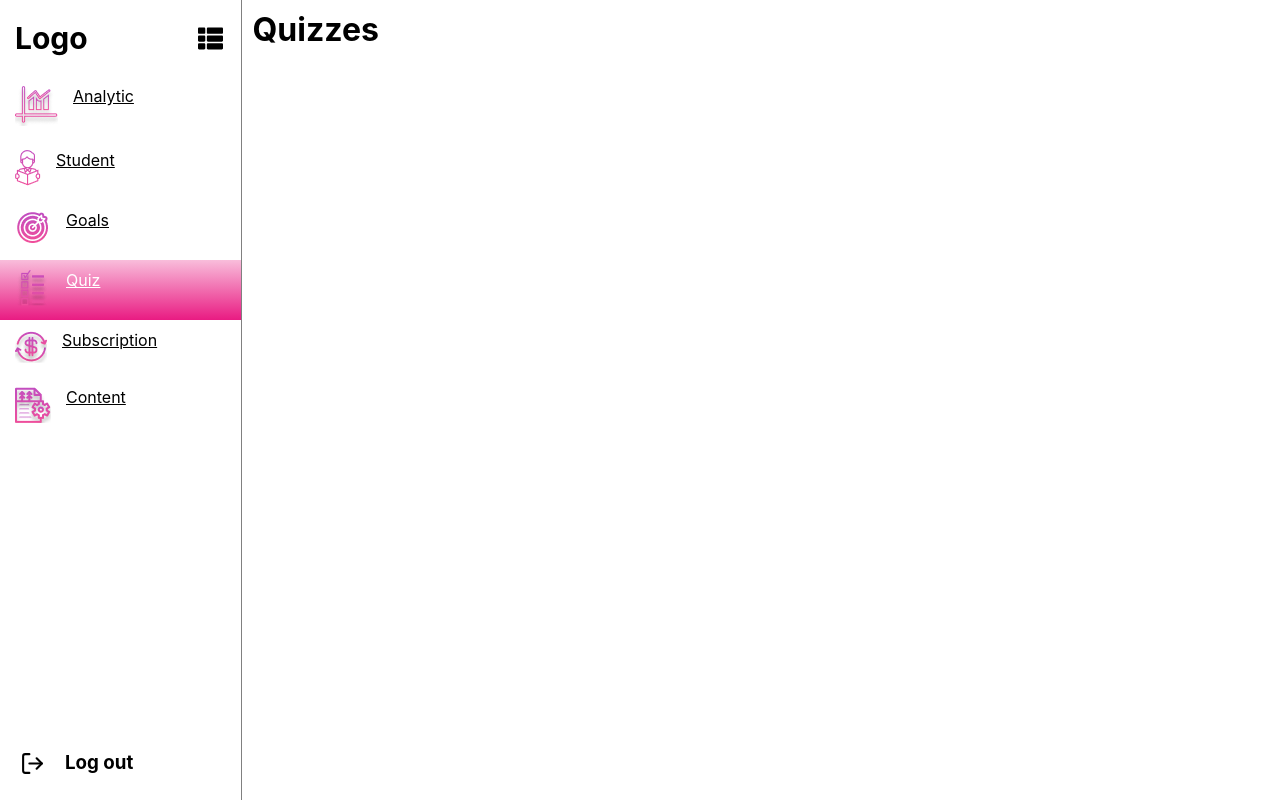
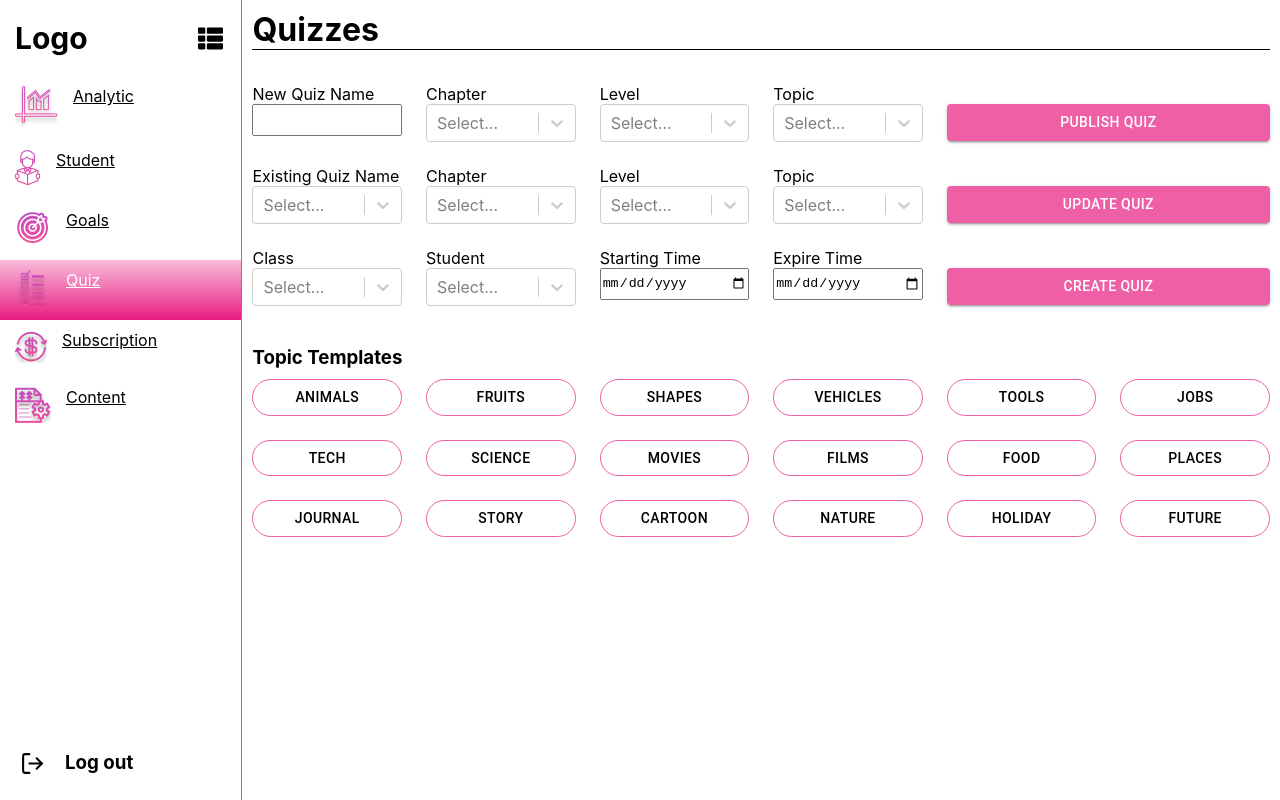
Before and after one commit to MaqiciAn/quals, a React (Create React App) app: page /quiz in a window 1280 px wide. Built offline with nearby package versions, Linux system fonts and the light colour scheme.

Commit message:
Quiz temel bitti

```diff
--- /dev/null
+++ b/src/pages/quiz.css
@@ -0,0 +1,22 @@
+#quizHeader{
+    border-bottom: 1px solid black;
+    margin-bottom: 10px;
+}
+
+#QuizGridContainer{
+    margin-top: 10px;
+}
+
+.quizInputs{
+    width: 100%;
+    height: 4vh;
+}
+
+.quizButtons{
+    margin-top: 20px !important;
+    background-color: #EE5FA6 !important;
+}
+
+#TopicsDiv{
+    margin-top: 40px;
+}
--- a/src/pages/quiz.jsx
+++ b/src/pages/quiz.jsx
@@ -1,9 +1,142 @@
-import React from "react";
+import React, {useState} from "react";
+import "./quiz.css";
+import { Grid } from "@mui/material";
+import Select from "react-select";
+import Button from '@mui/material/Button';
+
+
+const chapter = [
+    {value:'1',label:'Chapter I'},
+    {value:'2',label:'Chapter II'},
+    {value:'3',label:'Chapter III'},
+    {value:'4',label:'Chapter IV'},
+    {value:'5',label:'Chapter V'}
+];
+
+const level = [
+    {value:'1',label:'A1'},
+    {value:'2',label:'A2'},
+    {value:'3',label:'B1'},
+    {value:'4',label:'B2'},
+    {value:'5',label:'C1'},
+    {value:'6',label:'C2'}
+];
+
+const topics = [
+    {value:'animals',label:'Animals'},
+    {value:'fruits',label:'Fruits'},
+    {value:'shapes',label:'Shapes'},
+    {value:'vehicles',label:'Vehicles'},
+    {value:'tools',label:'Tools'},
+    {value:'jobs',label:'Jobs'},
+    {value:'tech',label:'Tech'},
+    {value:'science',label:'Science'},
+    {value:'movies',label:'Movies'},
+    {value:'films',label:'Films'},
+    {value:'food',label:'Food'},
+    {value:'places',label:'Places'},
+    {value:'journal',label:'Journal'},
+    {value:'story',label:'Story'},
+    {value:'cartoon',label:'Cartoon'},
+    {value:'nature',label:'Nature'},
+    {value:'holiday',label:'Holiday'},
+    {value:'future',label:'Future'},
+];
+
+const SelectBox = () =>{
+    return(
+        <>
+            <Grid id="QuizGridContainer" container spacing={3}>
+                <Grid item xs={2}>
+                    <p>New Quiz Name</p>
+                    <input className="quizInputs" type="text" name="quizName"/>
+                </Grid>
+                <Grid item xs={2}>
+                    <p>Chapter</p>
+                    <Select options={chapter}/>
+                </Grid>
+                <Grid item xs={2}>
+                    <p>Level</p>
+                    <Select options={level}/>
+                </Grid>
+                <Grid item xs={2}>
+                    <p>Topic</p>
+                    <Select isMulti options={topics} isSearchable={true}/>
+                </Grid>
+                <Grid item xs={4}>
+                    <Button className="quizButtons" variant="contained">Publish Quiz</Button>
+                </Grid>
+                <Grid item xs={2}>
+                    <p>Existing Quiz Name</p>
+                    <Select isSearchable={true} />
+                </Grid>
+                <Grid item xs={2}>
+                    <p>Chapter</p>
+                    <Select options={chapter}/>
+                </Grid>
+                <Grid item xs={2}>
+                    <p>Level</p>
+                    <Select options={level}/>
+                </Grid>
+                <Grid item xs={2}>
+                    <p>Topic</p>
+                    <Select isMulti options={topics} isSearchable={true}/>
+                </Grid>
+                <Grid item xs={4}>
+                    <Button className="quizButtons" variant="contained">Update Quiz</Button>
+                </Grid>
+                <Grid item xs={2}>
+                    <p>Class</p>
+                    <Select isMulti isSearchable={true}/>
+                </Grid>
+                <Grid item xs={2}>
+                    <p>Student</p>
+                    <Select isMulti isSearchable={true}/>
+                </Grid>
+                <Grid item xs={2}>
+                    <p>Starting Time</p>
+                    <input className="quizInputs" type="date" name="StartDate" id="startDate" />
+                </Grid>
+                <Grid item xs={2}>
+                    <p>Expire Time</p>
+                    <input className="quizInputs" type="date" name="ExpireDate" id="expireDate" />
+                </Grid>
+                <Grid item xs={4}>
+                    <Button className="quizButtons" variant="contained">Create Quiz</Button>
+                </Grid>
+            </Grid>
+        </>
+    );
+};
+
+const Ttemplates = () => {
+    const[isOpen,setIsOpen] = useState(true);
+    const toggle = () => setIsOpen(!isOpen);
+
+    const templates = topics.map(topic =>(
+        <Grid item xs={2}>
+            <Button className="GridButton" variant="outlined" onClick={toggle} style={{backgroundColor: isOpen? "white" : "pink"}}>{topic.label}</Button>
+        </Grid>
+    ));
+
+    return(
+        <>
+            <div id="TopicsDiv">
+                <h3 id="templateHeader">Topic Templates</h3>
+                <Grid container spacing={3}>
+                    {templates}
+                </Grid>
+            </div>
+        </>
+    );
+};
 
 const Quizzes = () =>{
     return(
         <div>
-            <h1>Quizzes</h1>
+            <h1 id="quizHeader">Quizzes</h1>
+            <SelectBox />
+            <Ttemplates />
         </div>
     )
 }
```
